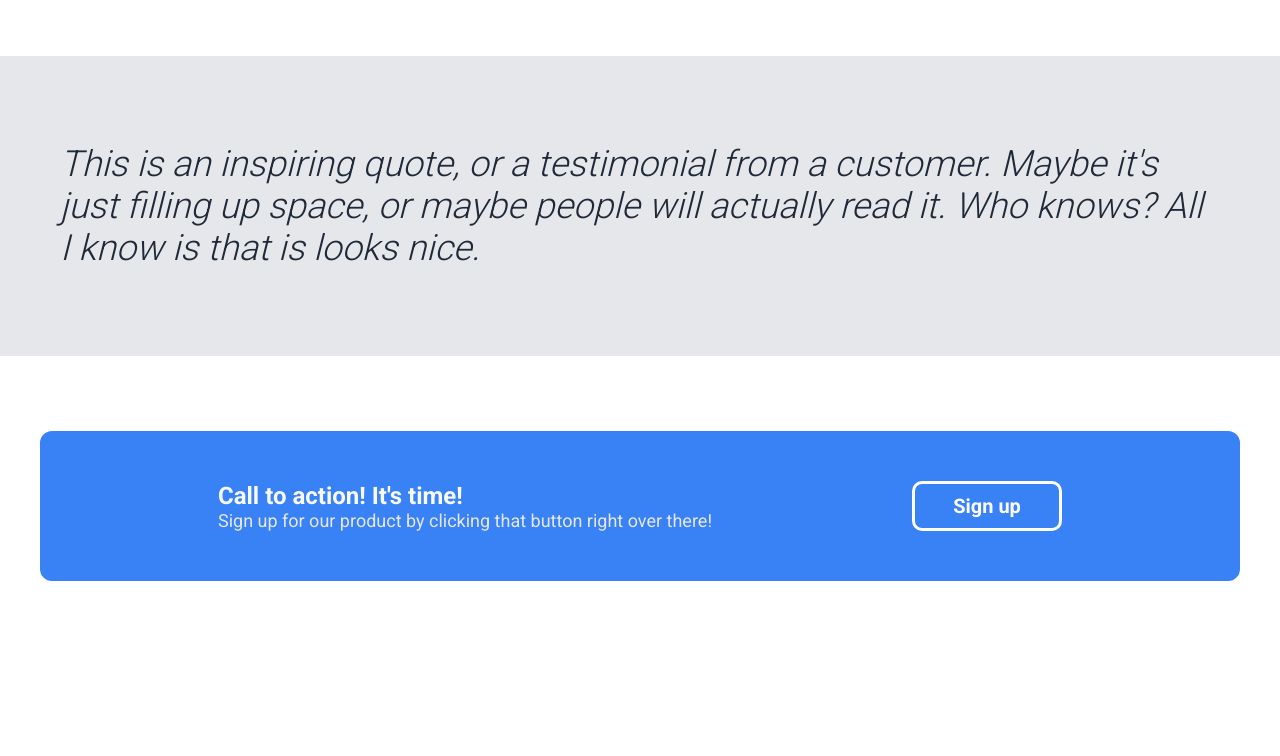
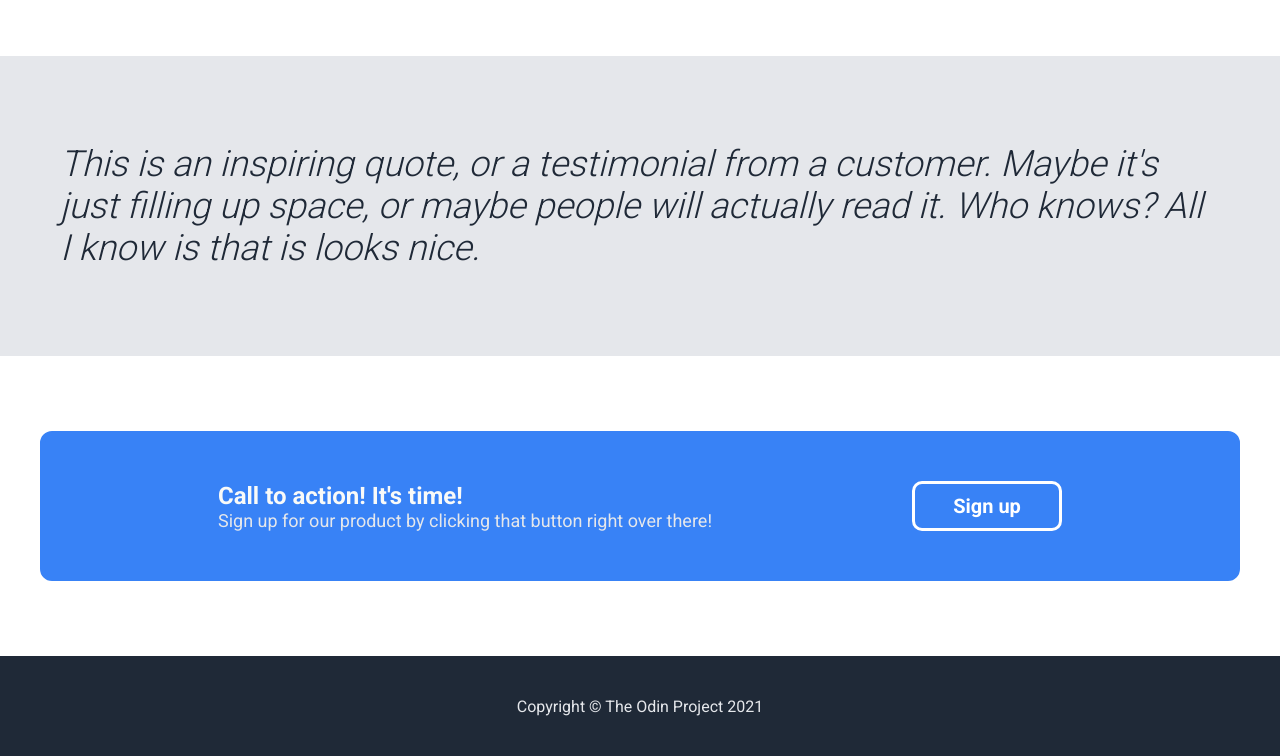
Before and after one commit to eirolnepo/odin-landing-page, a plain HTML site: page index.html in a window 1280 px wide. Shown: the part 744-1500 px from the top of the page. Before the commit the page ends 1400 px from the top, so only its background shows below. Drawn offline with Linux system fonts and the light colour scheme.

Commit message:
finished the whole webpage

```diff
--- a/index.html
+++ b/index.html
@@ -63,5 +63,9 @@
             <button class="sign-up-btn-two">Sign up</button>
         </div>
     </div>
+
+    <div class="footer">
+        <p>Copyright © The Odin Project 2021</p>
+    </div>
 </body>
 </html>
--- a/style.css
+++ b/style.css
@@ -193,3 +193,14 @@ h1{
     font-size: 18px;
     color: #E5E7EB;
 }
+
+.footer{
+    width: 100%;
+    height: 100px;
+    background: #1F2937;
+    color: #E5E7EB;
+
+    display: flex;
+    justify-content: center;
+    align-items: center;
+}
```
